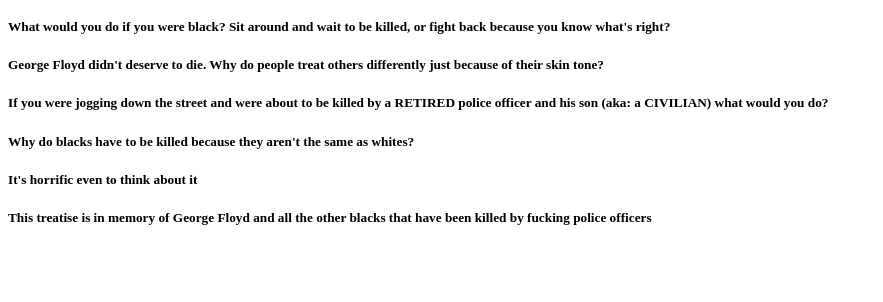
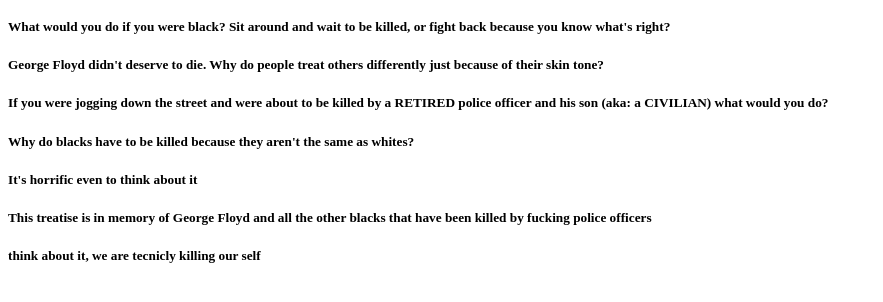
Before and after one commit to Torin-McAlpin/Torin-McAlpin.github.io, a plain HTML site: page how to make the world a better place.html in a window 1280 px wide. Shown: the part 120-422 px from the top of the page, without its empty margins (0-883 px from the left). Drawn offline with Linux system fonts and the light colour scheme.

Commit message:
Update how to make the world a better place.html

```diff
--- a/how to make the world a better place.html
+++ b/how to make the world a better place.html
@@ -14,5 +14,6 @@
     <h5>It's horrific even to think about it</h5>
     <h5>This treatise is in memory of George Floyd and all the other blacks that have been killed by fucking police officers</h5>
     </h5>
+    <h5>think about it, we are tecnicly killing our self</h5>
   </body>
 </html>
```
